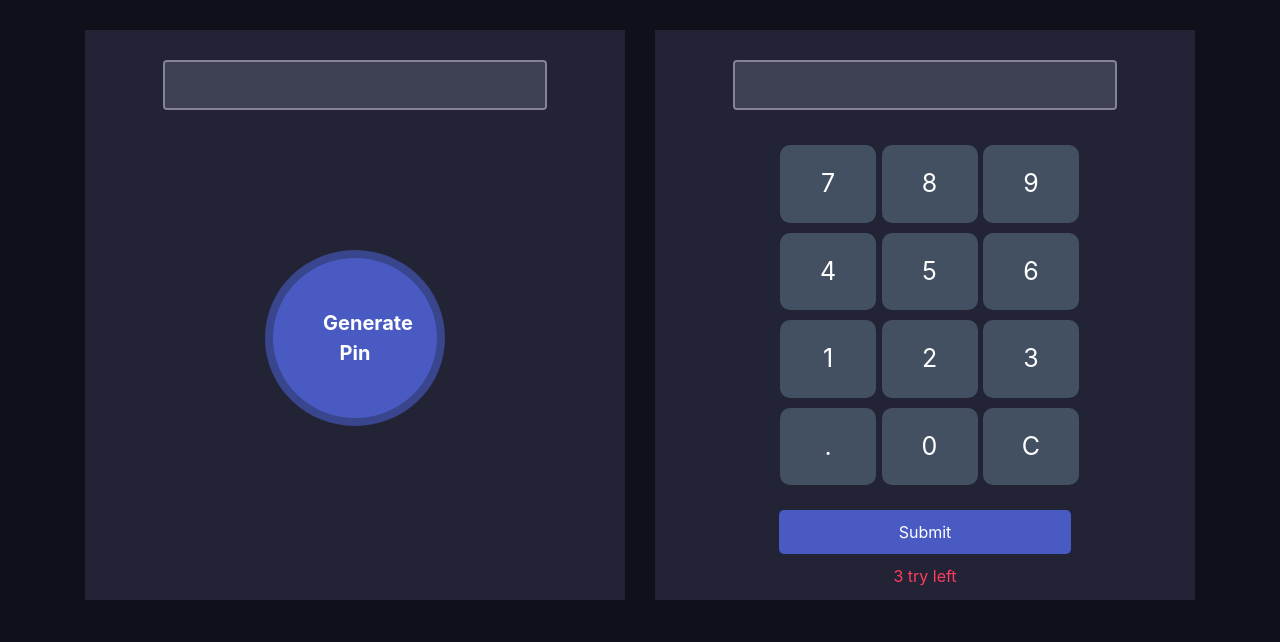
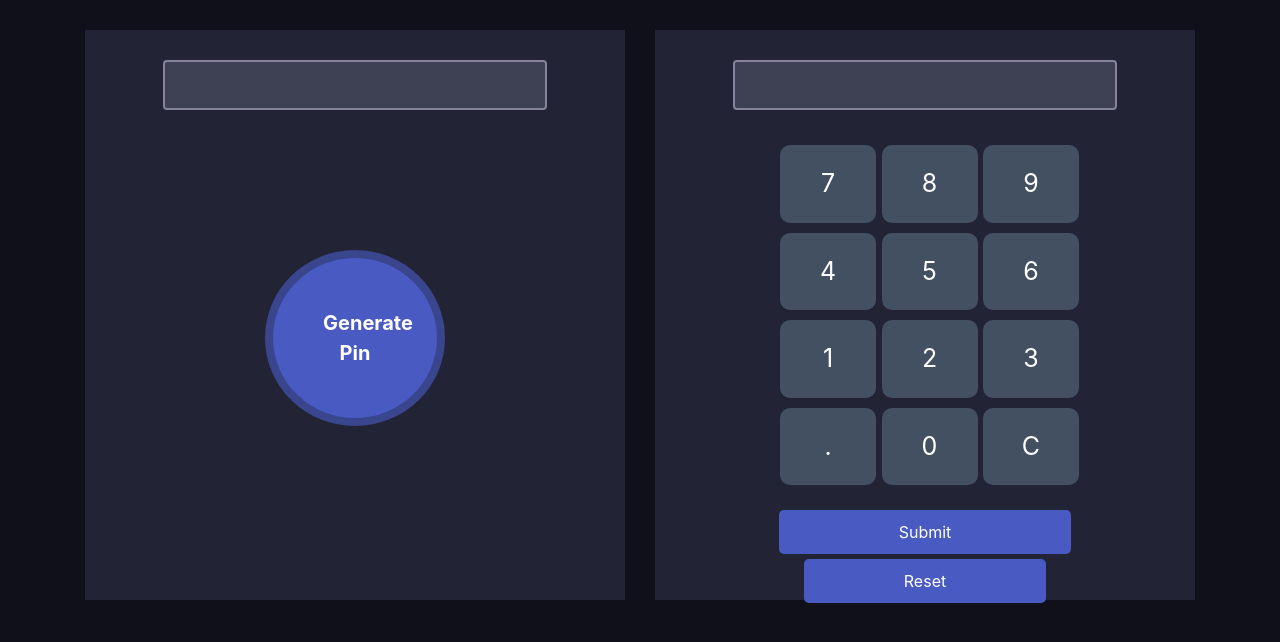
Before and after one commit to rummaniit/pinMatcher, a plain HTML site: page index.html in a window 1280 px wide. Drawn offline with nearby package versions, Linux system fonts and the light colour scheme.

Commit message:
added again

```diff
--- a/index.html
+++ b/index.html
@@ -46,7 +46,8 @@
                             </div>
                             <div>
                                 <button id="sbmt" type="submit" class="submit-btn">Submit</button>
-                                <p class="action-left">3 try left</p>
+                                <button id="reset" type="submit" class="reset-btn">Reset</button>
+                                <!-- <p class="action-left">3 try left</p> -->
                             </div>
                         </div>
                     </div>
@@ -94,6 +95,12 @@
                 }
 
             })
+            let reset = document.getElementById('reset')
+            reset.addEventListener('click', function () {
+                screenValue = ' '
+                screen.value = screenValue
+                document.getElementById('cal-view').value = " "
+            })
 
 
 
--- a/style.css
+++ b/style.css
@@ -79,6 +79,14 @@ cursor: pointer;
 .blink-me {
 color: #E0B612;
 }
+.reset-btn{
+    border: none;
+    margin-top: 5px;
+    padding: 10px 100px;
+    border-radius: 5px;
+    background: #495BC3;
+    color: #fff;
+}
 .submit-btn {
     border: none;
     margin-top: 20px;
```
